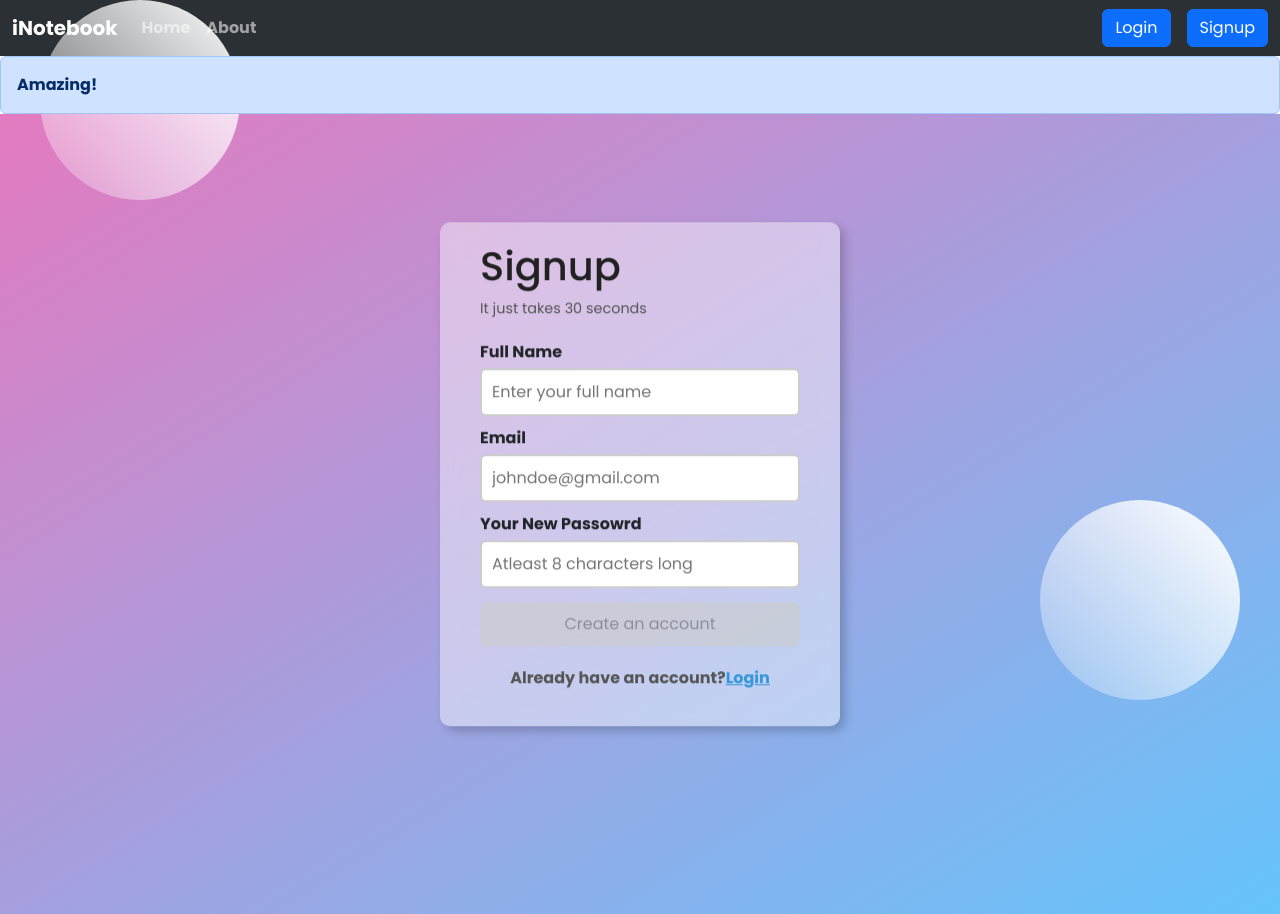
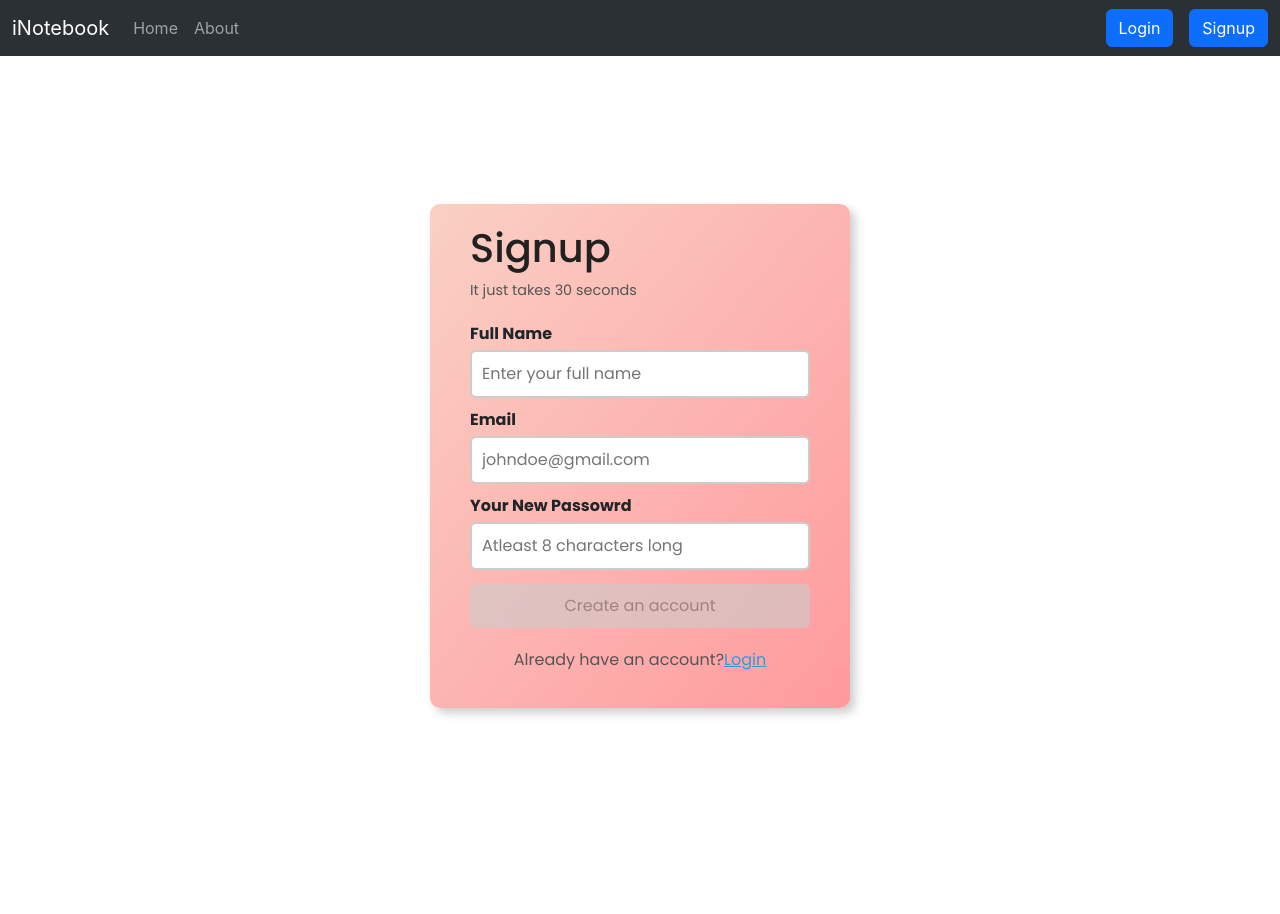
Before and after one commit to lostvayne47/i-notebook, a React (Create React App) app: page /signup in a window 1280 px wide. After the commit the page ends 856 px from the top, so only its background shows below. Built offline with nearby package versions, Linux system fonts and the light colour scheme.

Commit message:
MAJOR UI CHANGES

```diff
--- a/src/App.js
+++ b/src/App.js
@@ -1,6 +1,6 @@
 import "./App.css";
 import Navbar from "./components/Navbar.js";
-import Home from "./components/Home.js";
+import Notes from "./components/Notes.js";
 import About from "./components/About.js";
 import NoteState from "./context/notes/NoteState.js";
 
@@ -15,11 +15,11 @@ function App() {
       <NoteState>
         <BrowserRouter>
           <Navbar />
-          <Alert message={"Amazing!"} />
-          <div>
+          {/* <Alert message={"Amazing!"} /> */}
+          <div className="container">
             <Routes>
               <Route exact path="/" element={<Landing />}></Route>
-              <Route exact path="/notes" element={<Home />}></Route>
+              <Route exact path="/notes" element={<Notes />}></Route>
               <Route exact path="/about" element={<About />}></Route>
               <Route exact path="/login" element={<Login />}></Route>
               <Route exact path="/signup" element={<Signup />}></Route>
--- a/src/components/AddNote.js
+++ b/src/components/AddNote.js
@@ -48,6 +48,7 @@ export default function AddNote() {
             onChange={onChange}
             minLength={1}
             placeholder="Description"
+            rows={"10"}
           />
         </div>
         <div className="mb-3">
--- a/src/components/Home.js
+++ b/src/components/Home.js
@@ -1,10 +1,5 @@
 import React from "react";
-import Notes from "./Notes";
 
 export default function Home() {
-  return (
-    <div>
-      <Notes />
-    </div>
-  );
+  return <div></div>;
 }
--- a/src/components/Login.js
+++ b/src/components/Login.js
@@ -1,5 +1,6 @@
 import React, { useState } from "react";
 import { useNavigate } from "react-router-dom";
+import "../components/css/loginstyle.css";
 export default function Login() {
   const host = "localhost:5000";
 
@@ -37,7 +38,12 @@ export default function Login() {
     }
   };
   return (
-    <div className="container">
+    <div className="container login">
+      <label htmlFor="login">
+        <p>
+          <h1>Please Login</h1>
+        </p>
+      </label>
       <form onSubmit={handleSubmit}>
         <div className="mb-3">
           <label htmlFor="email" className="form-label">
--- a/src/components/Modal.js
+++ b/src/components/Modal.js
@@ -28,7 +28,7 @@ export default function MyModal({ note, show, handleClose }) {
     <>
       <Modal show={show} onHide={handleClose}>
         <Modal.Header closeButton>
-          <Modal.Title>Modal heading</Modal.Title>
+          <Modal.Title>Edit Note</Modal.Title>
         </Modal.Header>
         <Modal.Body>
           <form>
@@ -56,6 +56,7 @@ export default function MyModal({ note, show, handleClose }) {
                 className="form-control"
                 onChange={onChange}
                 value={editNote.description}
+                rows={"10"}
               />
             </div>
             <div className="mb-3">
--- a/src/components/Notes.js
+++ b/src/components/Notes.js
@@ -22,7 +22,7 @@ export default function Notes() {
   return (
     <>
       <AddNote />
-      <div className="row my-3">
+      <div className=" container row my-3">
         <h2>Your Notes</h2>
         {notes.length === 0 && (
           <div className="container d-flex justify-content-center align-items-center">
--- a/src/components/Signup.js
+++ b/src/components/Signup.js
@@ -40,7 +40,7 @@ export default function Signup() {
     }
   };
   return (
-    <div className="outer-box">
+    <div className="signup outer-box">
       <div className="inner-box">
         <header className="signup-header">
           <h1>Signup</h1>
@@ -109,8 +109,6 @@ export default function Signup() {
           </p>
         </footer>
       </div>
-      <div className="circle c1"></div>
-      <div className="circle c2"></div>
     </div>
   );
 }
--- /dev/null
+++ b/src/components/css/loginstyle.css
@@ -0,0 +1,12 @@
+.login {
+  width: 500px;
+  display: flex;
+  justify-content: center;
+  align-items: center;
+  margin: 15% auto;
+  flex-direction: column;
+  border-radius: 20px;
+  padding: 30px;
+  background: linear-gradient(to left top, #00c6ff, #0072ff);
+  color: white;
+}
--- a/src/components/css/signup-style.css
+++ b/src/components/css/signup-style.css
@@ -5,33 +5,23 @@
   box-sizing: border-box;
 }
 
-body {
+.outer-box {
+  display: flex;
+  justify-content: center;
+  align-items: center;
+  height: 100vh;
   font-family: "Poppins", "Courier New", Courier, monospace;
-  font-weight: 700;
-}
-
-.outer-box {
-  width: 100vw;
-  height: 100vh;
-  background: linear-gradient(
-    to top left,
-    rgb(102, 197, 252),
-    rgb(228, 122, 192)
-  );
+  font-weight: 400;
 }
 
 .inner-box {
-  width: 400px;
-  margin: 0 auto;
-  position: relative;
-  top: 45%;
-  transform: translateY(-50%);
   padding: 20px 40px;
   background-color: #ffffff70;
   border-radius: 10px;
   box-shadow: 5px 5px 10px #07070733;
   z-index: 2;
   backdrop-filter: blur(8px);
+  background: linear-gradient(to left top, #ff9a9e, #fad0c4);
 }
 
 .signup-header h1 {
@@ -118,7 +108,7 @@ body {
   position: absolute;
 }
 .c1 {
-  top: 00px;
+  top: 100px;
   left: 40px;
 }
 .c2 {
```
